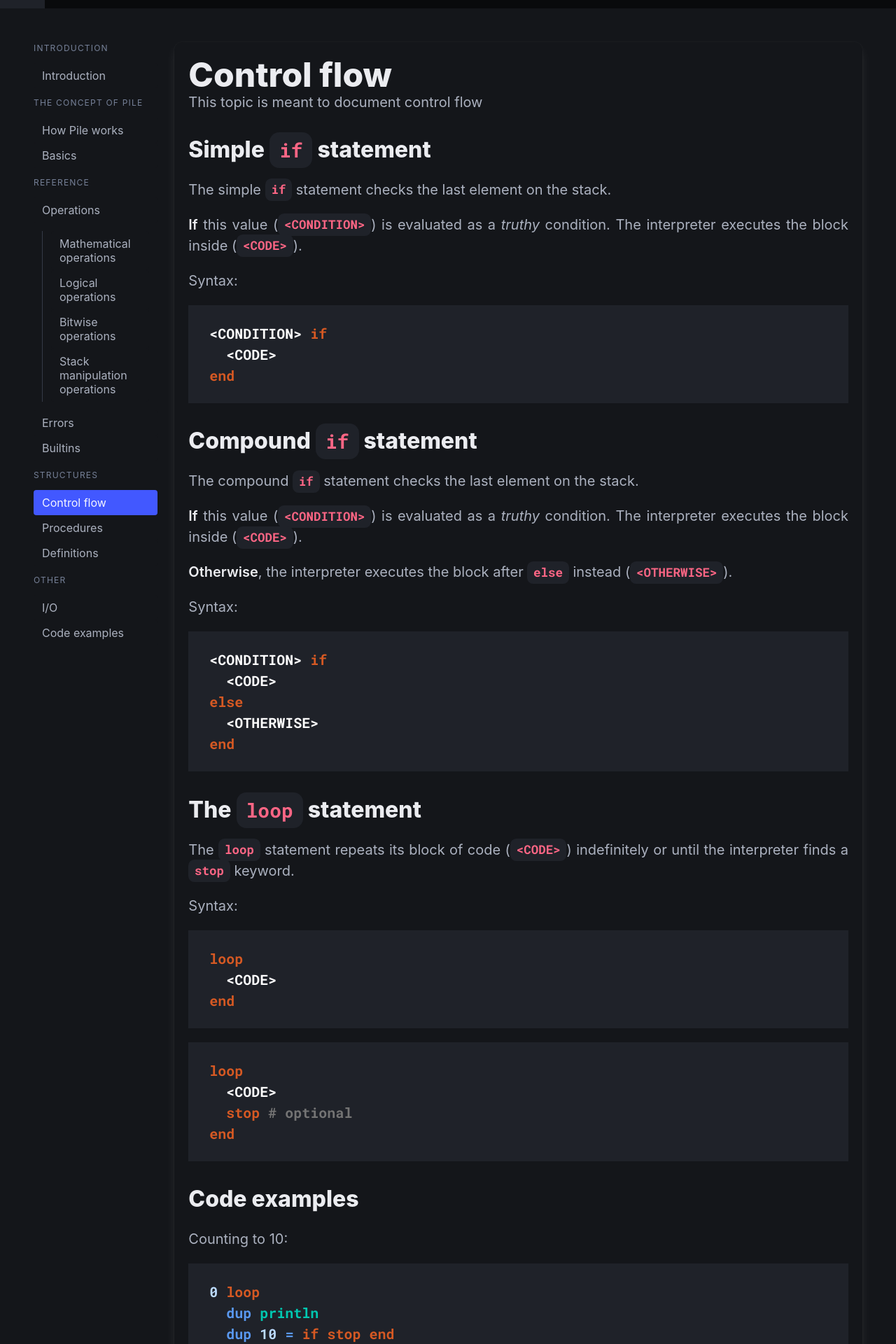
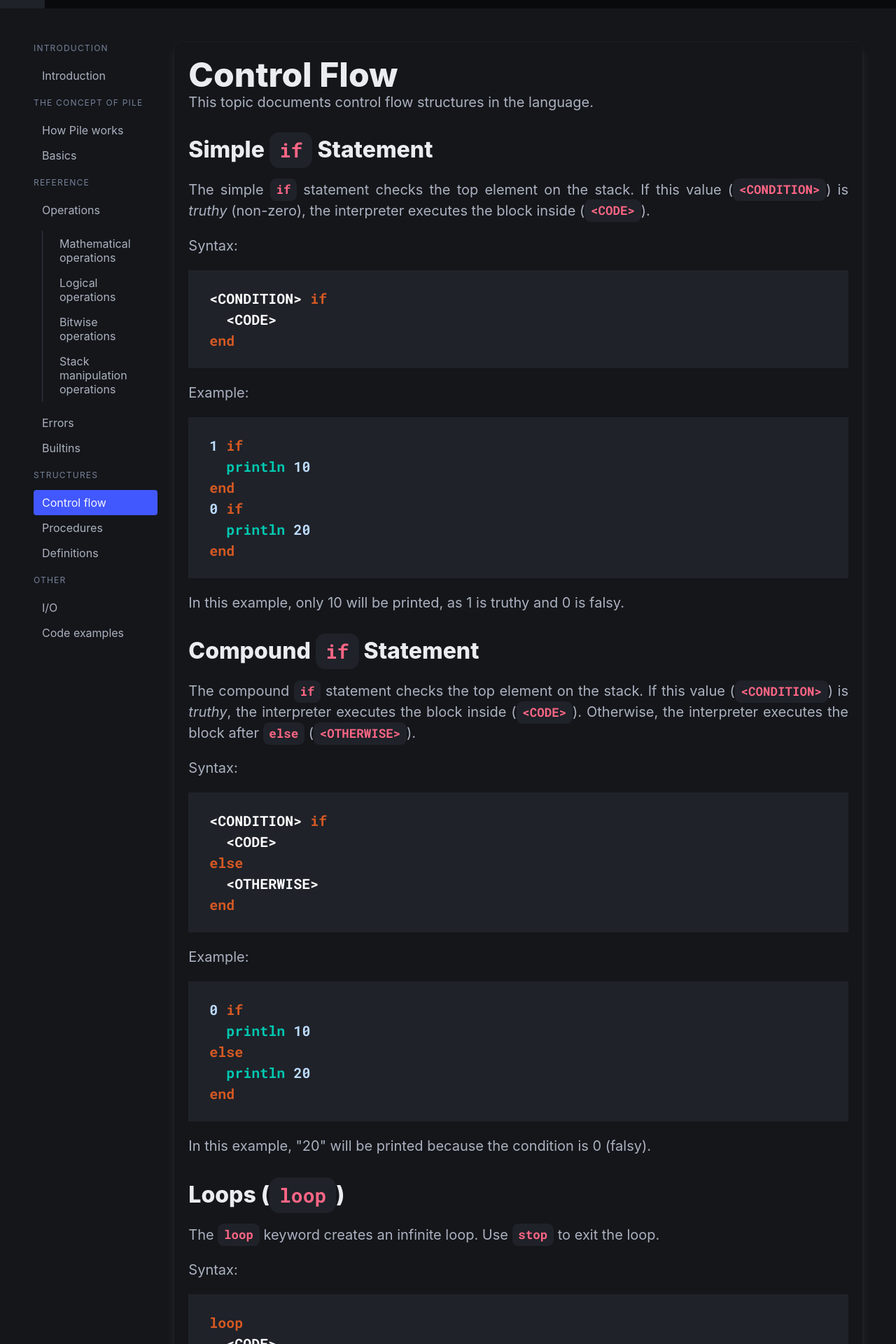
Before and after one commit to marc-dantas/pile-online, a Next.js app: page /docs/controlflow in a window 1280 px wide. Shown: the part 40-1960 px from the top of the page at 70% size. Built offline with nearby package versions, Linux system fonts and the light colour scheme.

Commit message:
improved /controlflow page

```diff
--- a/src/app/docs/controlflow/page.tsx
+++ b/src/app/docs/controlflow/page.tsx
@@ -1,58 +1,72 @@
 import DocsPage from "@/components/DocsPage";
-import { Title, Subtitle, Title3, P, Title2 } from "@/components/Docs";
+import { Title, Subtitle, P, Title2 } from "@/components/Docs";
 import Code from "@/components/Code";
-// Code highlighting components
-import { C, Op, B, N, Kw } from "@/components/Code";
+import { C, Op, N, Kw, B } from "@/components/Code"; // Import B for built-ins
 
 export default function Docs() {
     return (
         <DocsPage>
-            <Title>Control flow</Title>
-            <Subtitle>This topic is meant to document control flow</Subtitle>
-            <Title2>Simple <code>if</code> statement</Title2>
-            <P>The simple <code>if</code> statement checks the last element on the stack.</P>
-            <P><strong>If</strong> this value (<code>&lt;CONDITION&gt;</code>) is evaluated as a <i>truthy</i> condition. The interpreter executes the block inside (<code>&lt;CODE&gt;</code>).</P>
+            <Title>Control Flow</Title>
+            <Subtitle>This topic documents control flow structures in the language.</Subtitle>
+
+            <Title2>Simple <code>if</code> Statement</Title2>
+            <P>The simple <code>if</code> statement checks the top element on the stack. If this value (<code>&lt;CONDITION&gt;</code>) is <i>truthy</i> (non-zero), the interpreter executes the block inside (<code>&lt;CODE&gt;</code>).</P>
             <P>Syntax:</P>
             <Code>
                 &lt;CONDITION&gt; <Kw x="if"/><br />
                 <span>  &lt;CODE&gt;</span><br />
+                <Kw x="end" />
+            </Code>
+            <P>Example:</P>
+            <Code>
+                <N x="1" /> <Kw x="if" /><br />
+                <B x="  println" /> <N x="10" /><br />
                 <Kw x="end" /><br />
+                <N x="0" /> <Kw x="if" /><br />
+                <B x="  println" /> <N x="20" /><br />
+                <Kw x="end" />
             </Code>
-            <Title2>Compound <code>if</code> statement</Title2>
-            <P>The compound <code>if</code> statement checks the last element on the stack.</P>
-            <P><strong>If</strong> this value (<code>&lt;CONDITION&gt;</code>) is evaluated as a <i>truthy</i> condition. The interpreter executes the block inside (<code>&lt;CODE&gt;</code>).</P>
-            <P><strong>Otherwise</strong>, the interpreter executes the block after <code>else</code> instead (<code>&lt;OTHERWISE&gt;</code>).</P>
+            <P>In this example, only 10 will be printed, as 1 is truthy and 0 is falsy.</P>
+
+            <Title2>Compound <code>if</code> Statement</Title2>
+            <P>The compound <code>if</code> statement checks the top element on the stack. If this value (<code>&lt;CONDITION&gt;</code>) is <i>truthy</i>, the interpreter executes the block inside (<code>&lt;CODE&gt;</code>). Otherwise, the interpreter executes the block after <code>else</code> (<code>&lt;OTHERWISE&gt;</code>).</P>
             <P>Syntax:</P>
             <Code>
-                &lt;CONDITION&gt; <Kw x="if"/><br />
+                <>&lt;CONDITION&gt; <Kw x="if"/><br />
                 <span>  &lt;CODE&gt;</span><br />
                 <Kw x="else" /><br />
                 <span>  &lt;OTHERWISE&gt;</span><br />
-                <Kw x="end" /><br />
+                <Kw x="end" /></>
             </Code>
-            <Title2>The <code>loop</code> statement</Title2>
-            <P>The <code>loop</code> statement repeats its block of code (<code>&lt;CODE&gt;</code>) indefinitely or until the interpreter finds a <code>stop</code> keyword.</P>
+            <P>Example:</P>
+            <Code>
+                <N x="0" /> <Kw x="if" /><br />
+                <B x="  println" /> <N x="10" /><br />
+                <Kw x="else" /><br />
+                <B x="  println" /> <N x="20" /><br />
+                <Kw x="end" />
+            </Code>
+            <P>In this example, "20" will be printed because the condition is 0 (falsy).</P>
+
+            <Title2>Loops (<code>loop</code>)</Title2>
+            <P>The <code>loop</code> keyword creates an infinite loop. Use <code>stop</code> to exit the loop.</P>
             <P>Syntax:</P>
             <Code>
-                <Kw x="loop"/><br />
+                <Kw x="loop" /><br />
                 <span>  &lt;CODE&gt;</span><br />
-                <Kw x="end" /><br />
+                <Kw x="end" />
             </Code>
+            <P>Example with <code>if</code> and <code>stop</code>:</P>
             <Code>
-                <Kw x="loop"/><br />
-                <span>  &lt;CODE&gt;</span><br />
-                <Kw x="  stop" /> <C x="# optional" /><br />
-                <Kw x="end" /><br />
+                <N x="0" /> <Kw x="loop" /><br />
+                <Op x="  dup" /> <B x="println" /><br />
+                <Op x="  dup" /> <N x="10" /> <Op x="=" /> <Kw x="if" /><br />
+                <Kw x="    stop" /><br />
+                <Kw x="  end" /><br />
+                <N x="  1" /> <Op x="+"/><br />
+                <Kw x="end" />
             </Code>
-            <Title2>Code examples</Title2>
-            <P>Counting to 10:</P>
-            <Code>
-                <N x="0" /> <Kw x="loop"/><br />
-                <Op x="  dup" /> <B x="println"/><br />
-                <Op x="  dup" /> <N x="10" /> <Op x="=" /> <Kw x="if stop end" /><br />
-                <N x="  1" /> <Op x="+"/><br />
-                <Kw x="end" /><br />
-            </Code>
+            <P>This will print 1, 2, 3, 4, 5, 6, 7, 8, 9 and 10 and then exit the loop.</P>
         </DocsPage>
     )
 }
```
